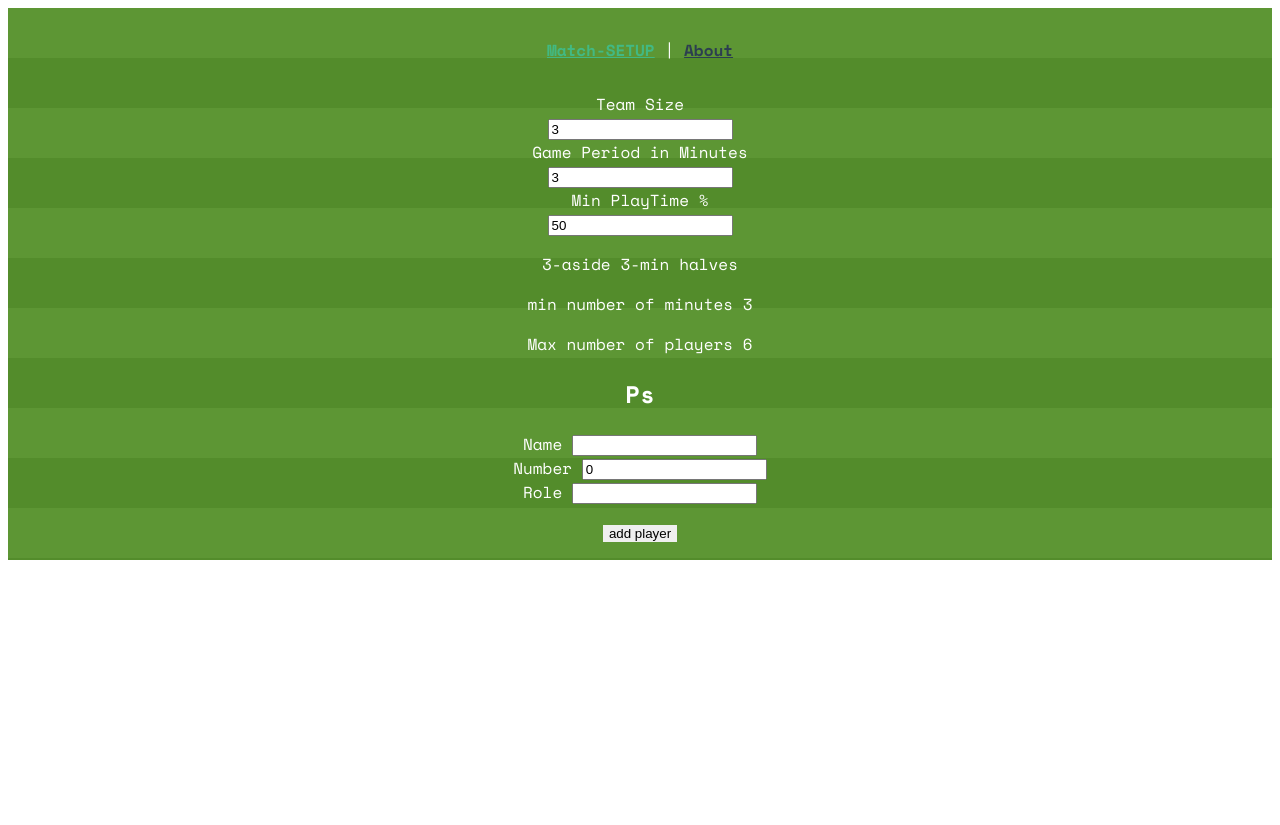
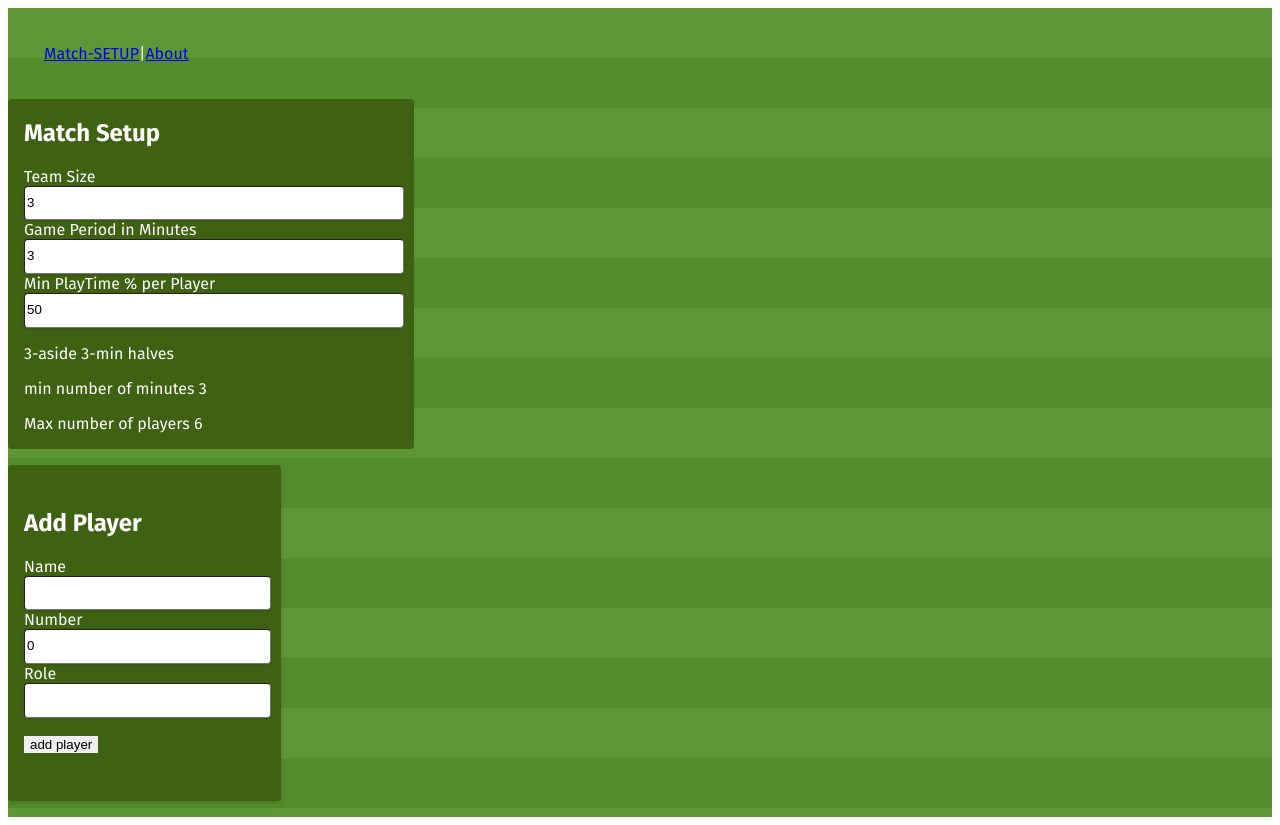
Before and after one commit to techfort/faircoach, a Vue app: page / in a window 1280 px wide. Before the commit the page ends 800 px from the top, so only its background shows below. Built offline with nearby package versions, Linux system fonts and the light colour scheme.

Commit message:
setting players as not playing when over teamsize, progress bars working, refactored matchsetup to comp API

```diff
--- a/package.json
+++ b/package.json
@@ -17,6 +17,7 @@
     "tailwindcss": "^3",
     "uuid": "^8.3.2",
     "vue": "^3.2.13",
+    "vue-multiple-progress": "^1.6.0",
     "vue-router": "^4.0.3",
     "vue3-circle-progress": "^1.0.7",
     "vuex": "^4.0.0",
--- a/src/App.vue
+++ b/src/App.vue
@@ -1,6 +1,6 @@
 <template>
-  <div class="md:grid">
-    <nav>
+  <div class="p-0 m-0">
+    <nav class="p-9 flex">
       <router-link to="/">Match-SETUP</router-link> |
       <router-link to="/about">About</router-link>
     </nav>
@@ -9,15 +9,14 @@
 </template>
 
 <style lang="scss">
-@import url('https://fonts.googleapis.com/css2?family=Space+Mono:ital,wght@0,400;0,700;1,400&display=swap');
+@import url('https://fonts.googleapis.com/css2?family=Fira+Sans:ital,wght@0,400;0,700;1,400&display=swap');
 html {
-  font-family: 'Space Mono';
+  font-family: 'Fira Sans';
 }
 #app {
   height: 100%;
   -webkit-font-smoothing: antialiased;
   -moz-osx-font-smoothing: grayscale;
-  text-align: center;
   color: white;
   background: linear-gradient(
     to bottom,
@@ -28,17 +27,4 @@ html {
   );
   background-size: 100% 100px;
 }
-
-nav {
-  padding: 30px;
-
-  a {
-    font-weight: bold;
-    color: #2c3e50;
-
-    &.router-link-exact-active {
-      color: #42b983;
-    }
-  }
-}
 </style>
--- a/src/components/MatchSetup.vue
+++ b/src/components/MatchSetup.vue
@@ -1,55 +1,76 @@
 <template>
     <div>
+      <div class="flex items-center justify-between">
+        <form class="bg-lime-800 rounded px-4 mb-4 border-0 border-lime-300">
+          <h2>Match Setup</h2>
           <div>
-        <div>
-          <label for="teamSize">Team Size<br />
-            <input type="number" name="teamSize" v-model="game.teamSize" />
-          </label>
+            <label for="teamSize">Team Size</label>
+            <input type="number" name="teamSize"
+              class="shadow appearance-none border rounded py-2 w-full focus:outline-none leading-tight"
+              v-model="game.teamSize" />
           </div>
           <div>
-          <label for="matchlength">Game Period in Minutes<br />
-            <input type="number" name="matchlength" v-model="game.periodLength" />
+            <label for="matchlength">Game Period in Minutes
             </label>
+              <input type="number" name="matchlength"
+              class="shadow appearance-none border rounded py-2 w-full focus:outline-none leading-tight"
+              v-model="game.periodLength" />
           </div>
           <div>
-          <label for="minimumPlayTime">Min PlayTime %<br />
-            <input type="number" range="0,100" name="minimumPlayTime" v-model="game.minimumPlayTime" />
-          </label>
+            <label for="minimumPlayTime">Min PlayTime % per Player</label>
+            <input type="number" range="0,100"
+              class="shadow appearance-none border rounded py-2 w-full focus:outline-none leading-tight"
+              name="minimumPlayTime" v-model="game.minimumPlayTime" />
           </div>
           <p>{{ game.teamSize }}-aside {{ game.periodLength }}-min halves</p>
           <p>min number of minutes {{ minimumNumberOfMinutes }}</p>
           <p>Max number of players {{ maxNumberOfPlayers }}</p>
+        </form>
+      </div>
+      <div class="flex items-center justify-between">
+        <form class="bg-lime-800 shadow-md rounded px-4 pt-6 pb-8 mb-4 border-0" v-on:submit.prevent>
+          <div class="flex flex-row clear-both"><h2>Add Player</h2></div>
+          <div>
+            <label for="name">Name</label>
+            <input
+              type="text"
+              name="name"
+              class="shadow appearance-none border rounded py-2 w-full focus:outline-none leading-tight"
+              v-model="newplayer.name" />
           </div>
           <div>
-        <h2>Ps</h2>
-        <div>
-          <label for="name">Name
-            <input type="text" name="name" v-model="newplayer.name" />
-          </label>
-        </div>
-        <div>
-          <label for="number">Number
-            <input type="text" name="number" v-model="newplayer.number" />
-          </label>
+            <label for="number">Number</label>
+            <input
+              type="text"
+              name="number"
+              class="shadow appearance-none border rounded py-2 w-full focus:outline-none leading-tight"
+              v-model="newplayer.number" />
           </div>
           <div>
             <label for="role">Role
-            <input type="text" name="role" v-model="newplayer.role" />
+              <input type="text" name="role"
+              class="shadow appearance-none border rounded py-2 w-full focus:outline-none leading-tight"
+              v-model="newplayer.role" />
             </label>
           </div>
           <p><button @click="addPlayer()" class="border-0">add player</button></p>
+        </form>
       </div>
-      <div v-if="game.players.size >= game.teamSize"><button @click="startMatch()">start match</button></div>
+      <div class="flex flex-row items-center justify-between clear-both">
+        <div v-if="game.players.size >= game.teamSize"><button @click="startMatch($event)">start match</button></div>
         <div>
           <div v-for="[id, player] in store.players" :key="player.id">
-          <span :id="id">{{ player.roles }} {{ player.name }} {{ player.playerNumber }} </span>
+            <span :id="id">{{ player.roles }} {{ player.name }} {{ player.playerNumber + ' ' + player.isPlaying }}
+              playing: <input type="checkbox" v-bind="player" class="border-0 border-lime-200 bg-slate-300" v-model="player.isPlaying" /></span>
+          </div>
         </div>
       </div>
     </div>
 </template>
 
 <script>
-import { defineComponent } from 'vue';
+import { defineComponent, computed } from 'vue';
+import { useRouter } from 'vue-router';
 import { newPlayer } from '@/helpers';
 import { useMatchStore } from '@/store/match';
 import PlayerForm from '@/components/PlayerForm.vue';
@@ -58,39 +79,44 @@ export default defineComponent({
   name: 'MatchSetup',
   setup() {
     const store = useMatchStore();
+    const router = useRouter();
     console.log(store.g);
-    return {
-      store,
-      newplayer: {
+    let newplayer = {
       name: '',
       number: 0,
       role: '',
-      },
+    };
+    const addPlayer = () => {
+      const p = newPlayer(newplayer.name, [newplayer.role], newplayer.number);
+      console.log(store.players);
+      if (store.players.size >= store.g.teamSize) {
+        p.isPlaying = false;
+      }
+      store.addPlayer(p);
+    };
+    const startMatch = (event) => {
+      event.preventDefault();
+      router.push({ path: '/match'})
+    };
+    const minimumNumberOfMinutes = computed(() => {
+      const matchLength = store.g.periodLength * 2;
+      return matchLength / (100 / store.g.minimumPlayTime);
+    });
+    const maxNumberOfPlayers = computed(() => {
+      return (store.g.periodLength * 2 * store.g.teamSize) / minimumNumberOfMinutes.value;
+    });
+    return {
+      store,
+      newplayer,
+      game: computed(() => store.g),
+      minimumNumberOfMinutes,
+      maxNumberOfPlayers,
+      addPlayer,
+      startMatch,
     };
   },
   copmonents: {
     PlayerForm,
   },
-  methods: {
-    addPlayer() {
-      const p = newPlayer(this.newplayer.name, [this.newplayer.role], this.newplayer.number);
-      this.store.addPlayer(p);
-    },
-    startMatch() {
-      this.$router.push({ path: '/match'})
-    },
-  },
-  computed: {
-    game() {
-      return this.store.g;
-    },
-    minimumNumberOfMinutes() {
-      const matchLength = this.store.g.periodLength * 2;
-      return matchLength / (100 / this.store.g.minimumPlayTime);
-    },
-    maxNumberOfPlayers() {
-      return (this.store.g.periodLength * 2 * this.store.g.teamSize) / this.minimumNumberOfMinutes;
-    },
-  },
 })
 </script>
--- a/src/components/PlayerView.vue
+++ b/src/components/PlayerView.vue
@@ -1,6 +1,10 @@
 <template>
     <div>
-        [{{ player.playerNumber }}] {{ player.name }} {{ displayTime(player) }}
+        [{{ player.playerNumber }}] {{ player.name }} {{ displayTime(player) }} [{{ percentage(player, game)}}]
+      <div class="w-48 bg-gray-200 rounded-full">
+        <div class="bg-blue-600 text-xs font-medium text-blue-100 text-center p-0.5 leading-none rounded-l-full"
+        :style="'width: ' + percentage(player, game) +'%'">{{ percentage(player, game) }}%</div>
+      </div>
     </div>
 </template>
 
@@ -9,9 +13,13 @@ import { defineComponent } from 'vue';
 import { playerTime, formatDuration } from '@/helpers';
 
 export default defineComponent({
-  props: ['player'],
+  props: ['player', 'game'],
   setup() {
     return {
+      percentage(player, game) {
+        const { minutes, seconds } = playerTime(player);
+        return Math.trunc(100 * (minutes * 60 + seconds)/(game.periodLength * 60 * 2));
+      },
       displayTime(player) {
         const { minutes, seconds } = formatDuration(playerTime(player));
         return `${minutes}:${seconds}`;
--- a/src/views/MatchView.vue
+++ b/src/views/MatchView.vue
@@ -1,6 +1,6 @@
 <template>
-  <div id="matchProgress" class="text-center w-screen p-16 text-sky-300 font-bold">
-    <circle-progress :percent="percentageOfMatch" :show-percent="true" class="justify-center" />
+  <div id="matchProgress" class="w-screen p-16 text-sky-300 font-bold">
+    <circle-progress :percent="percentageOfMatch" :show-percent="true" class="text-center" />
     {{ state }}
     <button v-if="state == 'NOT_STARTED'" @click="start()">start</button>
     <button v-if="state == 'PLAYING'" @click="pause()">pause</button>
@@ -18,7 +18,7 @@
     </div>
     <div>
       <div v-for="[id, p] in store.g.players" :key="id">
-        <player-view :player="p" />
+        <player-view :player="p" :game="store.g" />
         <!-- {{ p.name }} - {{ playerTime(p).minutes }}:{{ playerTime(p).seconds }} -->
       </div>
     </div>
```
Also changed, not shown: 1 other file (tests, documents, lock files or other folders). Lines whose indentation alone changed are shown as unchanged.
